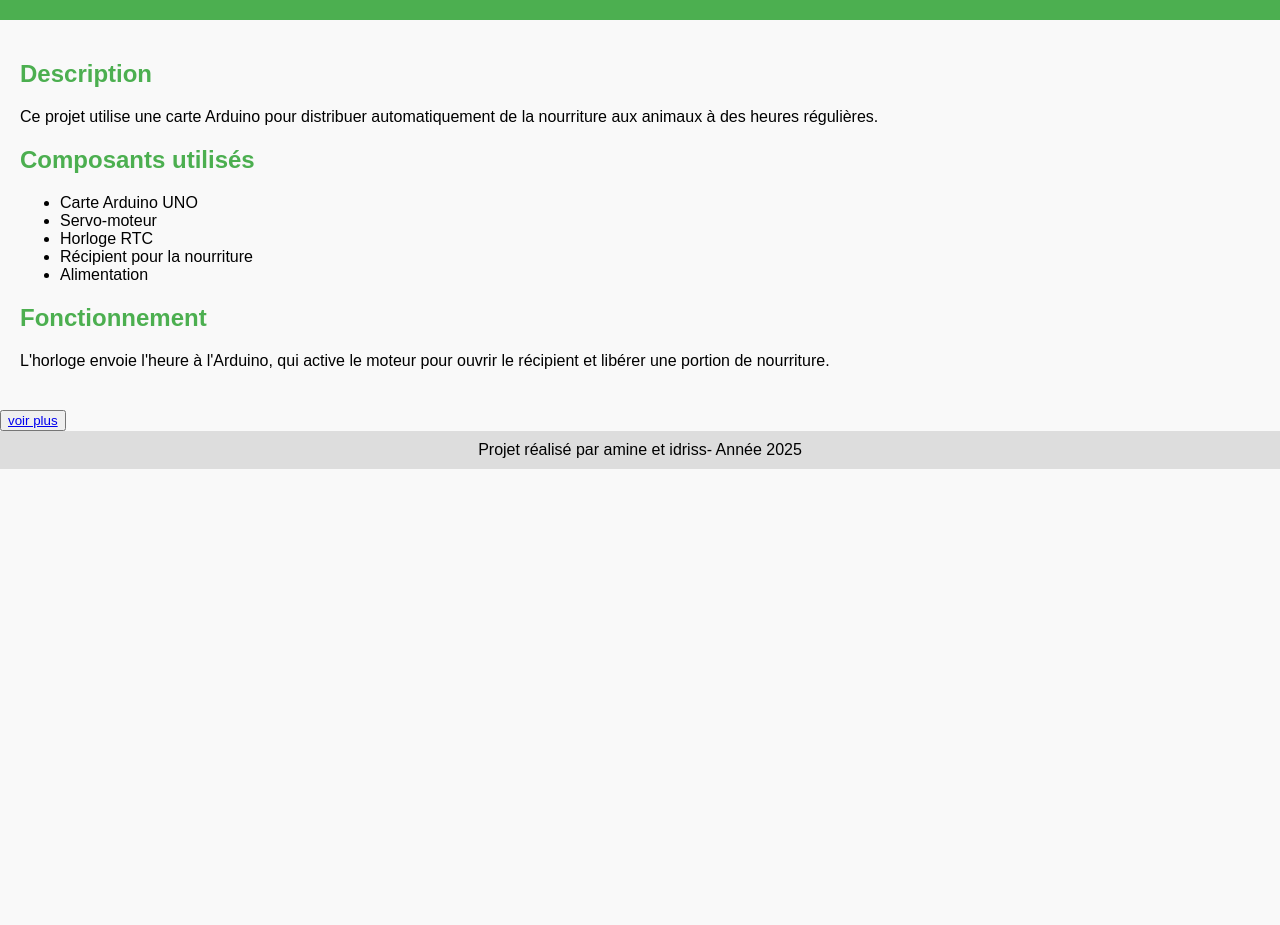
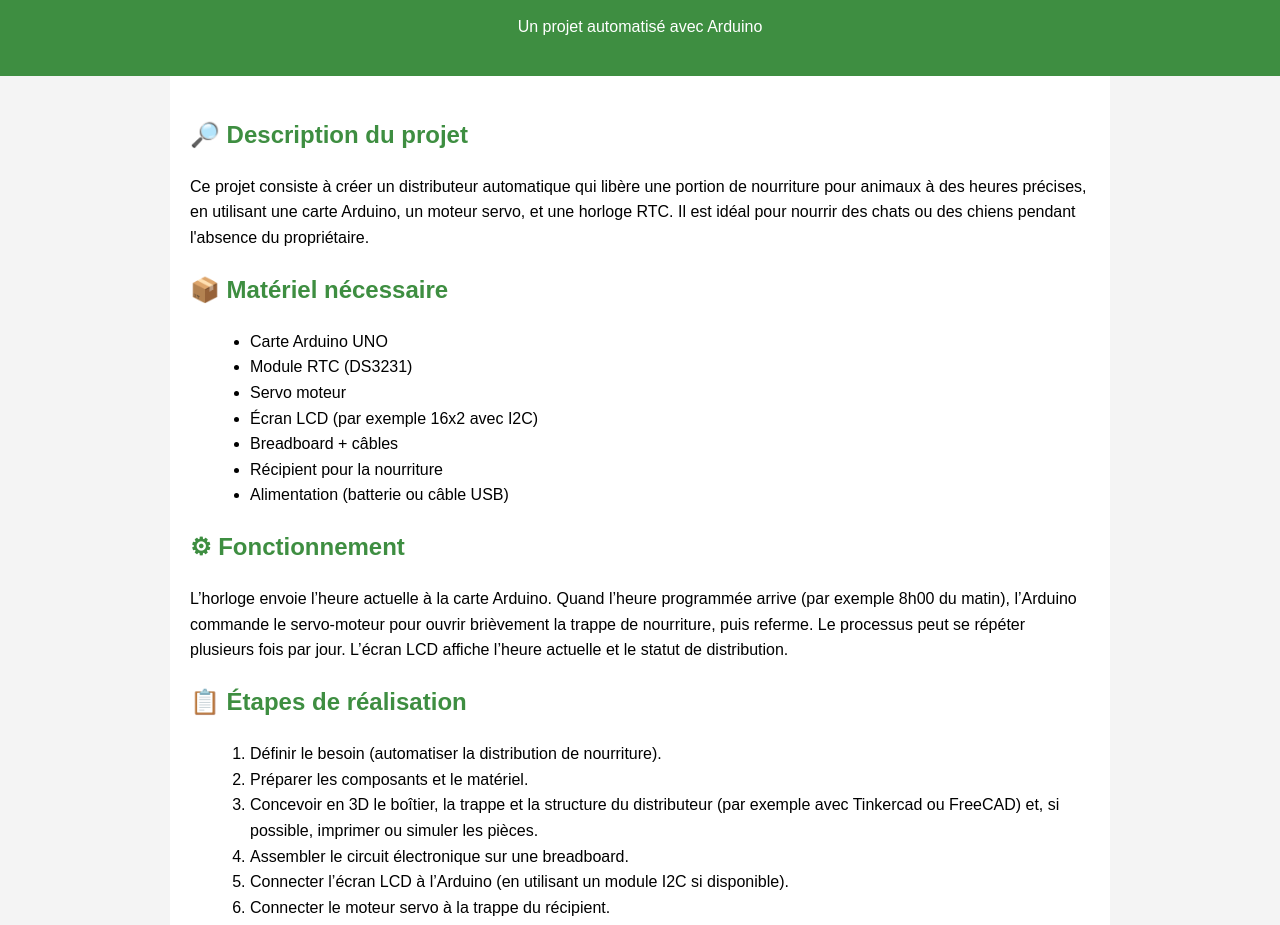
Before and after one commit to amineent/distributeur-nourittue, a plain HTML site: page index.html in a window 1280 px wide. Shown: the part 100-1025 px from the top of the page. Before the commit the page ends 800 px from the top, so only its background shows below. Drawn offline with Linux system fonts and the light colour scheme.

Commit message:
Add files via upload

```diff
--- a/index.html
+++ b/index.html
@@ -2,17 +2,18 @@
 <html lang="fr">
 <head>
   <meta charset="UTF-8">
-  <title>Distributeur Automatique de Nourriture</title>
+  <title>Guide du Distributeur Automatique</title>
   <style>
     body {
-      font-family: Arial, sans-serif;
-      background-color: #f9f9f9;
+      font-family: sans-serif;
+      background-color: #f4f4f4;
       margin: 0;
       padding: 0;
+      line-height: 1.6;
     }
 
     header {
-      background-color: #4CAF50;
+      background-color: #3e8e41;
       color: white;
       padding: 20px;
       text-align: center;
@@ -20,58 +21,80 @@
 
     main {
       padding: 20px;
+      max-width: 900px;
+      margin: auto;
+      background-color: white;
     }
 
-    section {
-      margin-bottom: 20px;
+    h1, h2 {
+      color: #3e8e41;
     }
 
-    h2 {
-      color: #4CAF50;
+    ul, ol {
+      margin-left: 20px;
     }
 
     footer {
-      background-color: #ddd;
       text-align: center;
       padding: 10px;
+      background-color: #eee;
+      margin-top: 30px;
     }
   </style>
 </head>
 <body>
 
   <header>
-    <h1>Projet : Distributeur Automatique de Nourriture</h1>
+    <h1>Distributeur Automatique de Nourriture pour Animaux</h1>
+    <p>Un projet automatisé avec Arduino</p>
   </header>
 
   <main>
     <section>
-      <h2>Description</h2>
+      <h2>🔎 Description du projet</h2>
       <p>
-        Ce projet utilise une carte Arduino pour distribuer automatiquement de la nourriture aux animaux à des heures régulières.
+        Ce projet consiste à créer un distributeur automatique qui libère une portion de nourriture pour animaux à des heures précises, en utilisant une carte Arduino, un moteur servo, et une horloge RTC. Il est idéal pour nourrir des chats ou des chiens pendant l'absence du propriétaire.
       </p>
     </section>
 
     <section>
-      <h2>Composants utilisés</h2>
+      <h2>📦 Matériel nécessaire</h2>
       <ul>
         <li>Carte Arduino UNO</li>
-        <li>Servo-moteur</li>
-        <li>Horloge RTC</li>
+        <li>Module RTC (DS3231)</li>
+        <li>Servo moteur</li>
+        <li>Écran LCD (par exemple 16x2 avec I2C)</li>
+        <li>Breadboard + câbles</li>
         <li>Récipient pour la nourriture</li>
-        <li>Alimentation</li>
+        <li>Alimentation (batterie ou câble USB)</li>
       </ul>
     </section>
 
     <section>
-      <h2>Fonctionnement</h2>
+      <h2>⚙ Fonctionnement</h2>
       <p>
-        L'horloge envoie l'heure à l'Arduino, qui active le moteur pour ouvrir le récipient et libérer une portion de nourriture.
+        L’horloge envoie l’heure actuelle à la carte Arduino. Quand l’heure programmée arrive (par exemple 8h00 du matin), l’Arduino commande le servo-moteur pour ouvrir brièvement la trappe de nourriture, puis referme. Le processus peut se répéter plusieurs fois par jour. L’écran LCD affiche l’heure actuelle et le statut de distribution.
       </p>
     </section>
+
+    <section>
+      <h2>📋 Étapes de réalisation</h2>
+      <ol>
+        <li>Définir le besoin (automatiser la distribution de nourriture).</li>
+        <li>Préparer les composants et le matériel.</li>
+        <li>Concevoir en 3D le boîtier, la trappe et la structure du distributeur (par exemple avec Tinkercad ou FreeCAD) et, si possible, imprimer ou simuler les pièces.</li>
+        <li>Assembler le circuit électronique sur une breadboard.</li>
+        <li>Connecter l’écran LCD à l’Arduino (en utilisant un module I2C si disponible).</li>
+        <li>Connecter le moteur servo à la trappe du récipient.</li>
+        <li>Programmer la carte Arduino avec le bon code pour gérer l’heure, le servo et l’affichage LCD.</li>
+        <li>Tester le système à différentes heures pour vérifier la distribution.</li>
+        <li>Intégrer l’électronique dans la structure 3D finale et fixer le récipient à nourriture.</li>
+      </ol>
+    </section>
   </main>
-<button><a href="../style/index.html">voir plus</a></button>
+
   <footer>
-    Projet réalisé par amine et idriss- Année 2025
+    Projet scolaire réalisé par [Ton Nom] - 2025
   </footer>
 
 </body>
```
